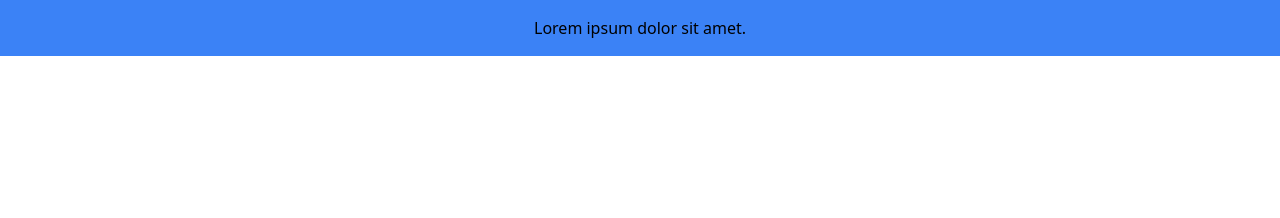
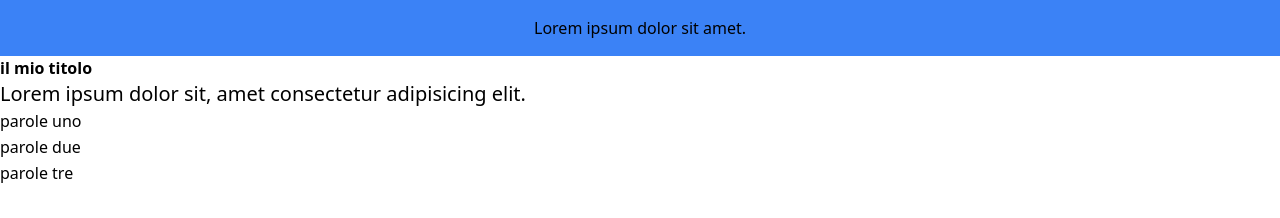
Before and after one commit to MBENE-DIEYE/tailwindCSS, a plain HTML site: page index.html in a window 1280 px wide. Drawn offline with nearby package versions, Linux system fonts and the light colour scheme.

Commit message:
stili di testo

```diff
--- a/index.html
+++ b/index.html
@@ -11,5 +11,15 @@
     <div class="text-center bg-blue-500 p-4">
         <p>Lorem ipsum dolor sit amet.</p>
     </div>
+    <!-- stili di testo -->
+     <div>
+        <h1 class="font-bold">il mio titolo</h1>
+        <p class="text-xl">Lorem ipsum dolor sit, amet consectetur adipisicing elit.</p>
+        <ul class="leading-relaxed">
+            <li>parole uno</li>
+            <li>parole due</li>
+            <li>parole tre</li>
+        </ul>
+     </div>
 </body>
 </html>
```
